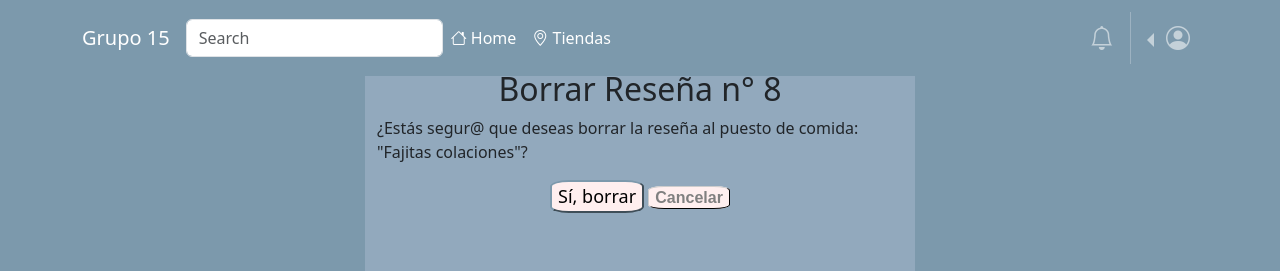
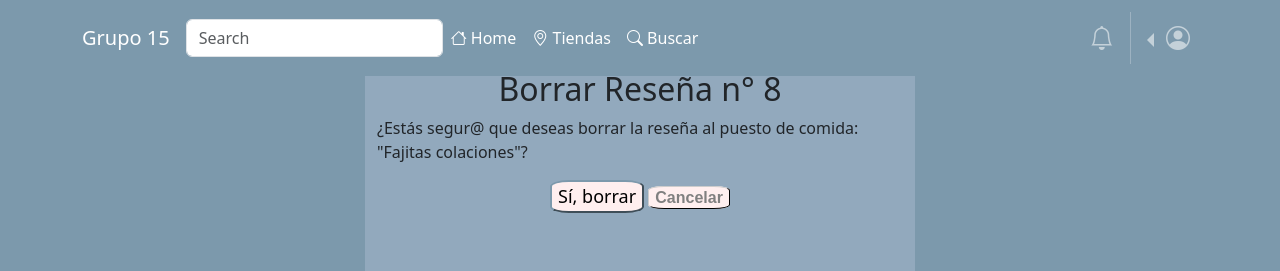
Before and after one commit to Hcatmin/FcFoods, a Django app: page /profile/delete_review/8/ in a window 1280 px wide. Shown: the top 271 px of the page. Run offline with Django 4.2, Linux system fonts and the light colour scheme; data comes from the database, SQL or seed files in the repository; some libraries are stand-ins or nearby versions.

Commit message:
feat: :sparkles: Button to go to the browser added to the navigation bar

```diff
--- a/foodproject/foodproject/urls.py
+++ b/foodproject/foodproject/urls.py
@@ -32,7 +32,7 @@ urlpatterns = [
     path('login/', login_request, name="login"),
     path('reviews/', lista_de_reviews),
     path('search_store/', search_store),
-    path('buscar/', buscador),
+    path('buscar/', buscador, name="buscador"),
     path('profile/edit_review/<int:id>/', editar_reseña, name="edit_review"),
     path('profile/delete_review/<int:id>/', borrar_reseña, name="delete_review"),
     path('profile/edit_comment/<int:id>/', editar_comentario, name="edit_comment"),
--- a/foodproject/templates/base.html
+++ b/foodproject/templates/base.html
@@ -41,6 +41,12 @@
               <a class="nav-link active" aria-current="page" href="{% url 'tiendas' %}">
                 <i class="bi bi-geo-alt"></i>
                 Tiendas
+              </a>
+            </li>
+            <li class="nav-item">
+              <a class="nav-link active" aria-current="page" href="{% url 'buscador' %}">
+                <i class="bi bi-search"></i>
+                Buscar
               </a>
             </li>
           </ul>
```
